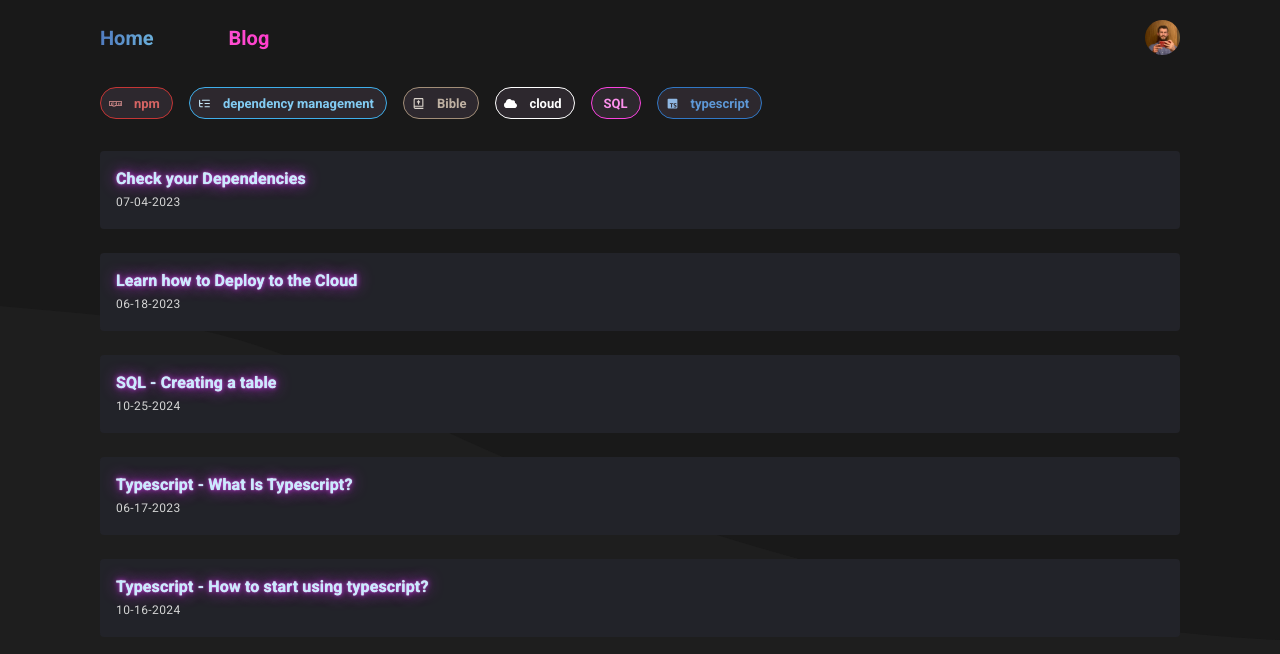
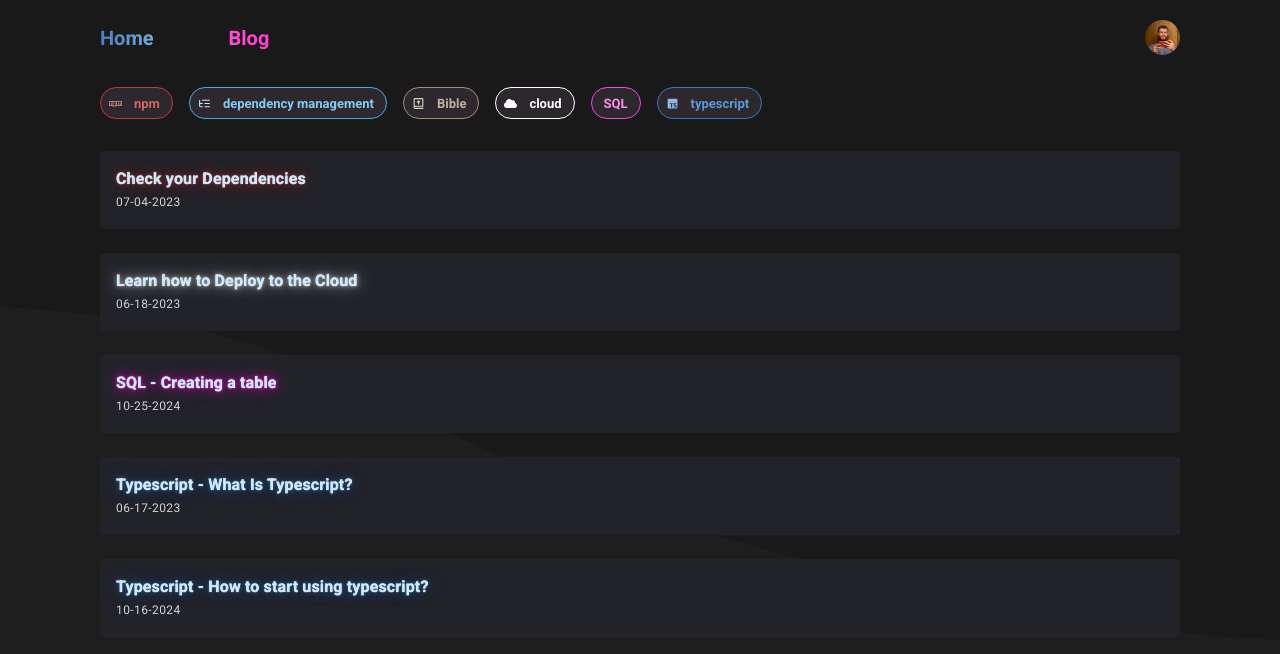
Before and after one commit to IDrumsey/profile-site-v2, a Next.js app: page /blog in a window 1280 px wide. Shown: the top 654 px of the page. Built offline with nearby package versions, Linux system fonts and the light colour scheme.

Commit message:
Use the tag colors for the post card colors on the blog list page.

```diff
--- a/app/components/PostCard/PostCard.tsx
+++ b/app/components/PostCard/PostCard.tsx
@@ -5,6 +5,10 @@ import { PostItem } from "app/types"
 import moment from "moment"
 import { motion } from "framer-motion"
 import { useRouter } from "next/navigation"
+import { useCallback, useMemo } from "react"
+import { determinePostHighlightColor } from "@/library/utility/posts"
+
+const DEFAULT_HIGHLIGHT_COLOR = "#cf34eb"
 
 type Props = {
   post: PostItem
@@ -12,6 +16,14 @@ type Props = {
 
 const BlogPostCard = ({ post }: Props) => {
   const router = useRouter()
+
+  const getHighlightColor = useCallback((): string => {
+    return determinePostHighlightColor(post, DEFAULT_HIGHLIGHT_COLOR)
+  }, [post])
+
+  const highlightColor = useMemo(() => {
+    return getHighlightColor()
+  }, [getHighlightColor])
 
   return (
     <Box
@@ -34,7 +46,7 @@ const BlogPostCard = ({ post }: Props) => {
         color="#c9eaff"
         sx={{
           // https://css-tricks.com/how-to-create-neon-text-with-css/
-          textShadow: "0 0 1px #fff, 0 0 5px #cf34eb, 0 0 15px #cf34eb",
+          textShadow: `0 0 1px #fff, 0 0 5px ${highlightColor}, 0 0 15px ${highlightColor}`,
         }}
       >
         {post.title}
--- /dev/null
+++ b/app/lib/utility/posts.ts
@@ -0,0 +1,36 @@
+import { PostItem } from "app/types"
+import { TagIconResolver } from "../TagIconResolver"
+
+const determinePostHighlightColor_DARKEN_FACTOR = 0.3
+
+export function determinePostHighlightColor(
+  post: PostItem,
+  DEFAULT_HIGHLIGHT_COLOR: string
+): string {
+  // if no tags, then just use a default color
+  if (post.tags.length == 0) {
+    return DEFAULT_HIGHLIGHT_COLOR
+  }
+
+  // if one tag, use that tag color
+  else if (post.tags.length == 1) {
+    return (
+      TagIconResolver.getTagIconColor(post.tags[0])
+        ?.darken(determinePostHighlightColor_DARKEN_FACTOR)
+        ?.toString() ?? DEFAULT_HIGHLIGHT_COLOR
+    )
+  }
+
+  // if more than one tag, idk we could make a gradient, but that's more complicated than it's worth
+  // we could just use the first tag color
+  // we could use the most popular tag or least popular tag
+  // I'm going to just use the first tag... maybe that will make it semi random since those are manually typed in on the mdx files.
+  else {
+    // TODO: Could probably go through each tag in case the first ones don't have a color instead of using the default highlight color as a backup, but this is fine for now.
+    return (
+      TagIconResolver.getTagIconColor(post.tags[0])
+        ?.darken(determinePostHighlightColor_DARKEN_FACTOR)
+        ?.toString() ?? DEFAULT_HIGHLIGHT_COLOR
+    )
+  }
+}
```
